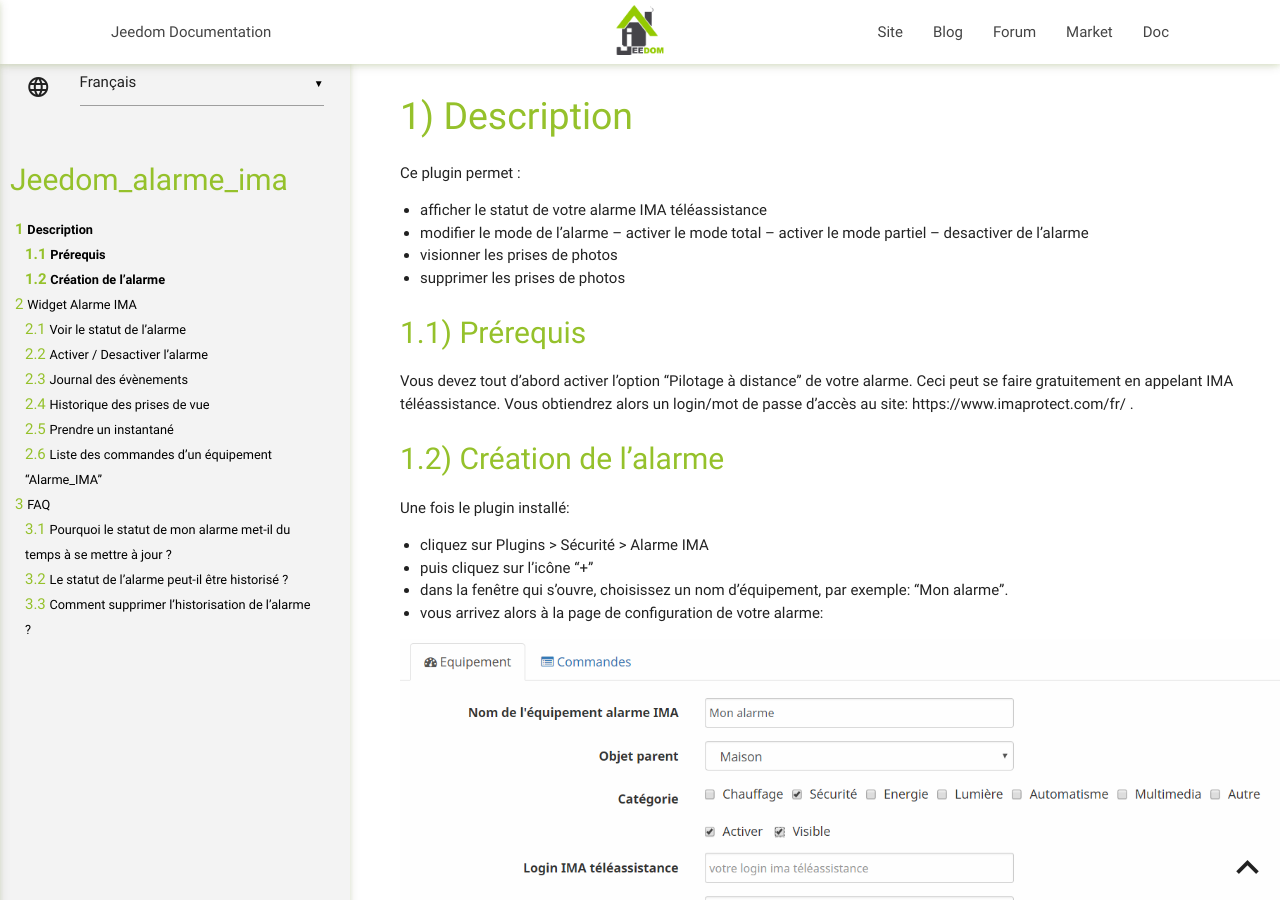
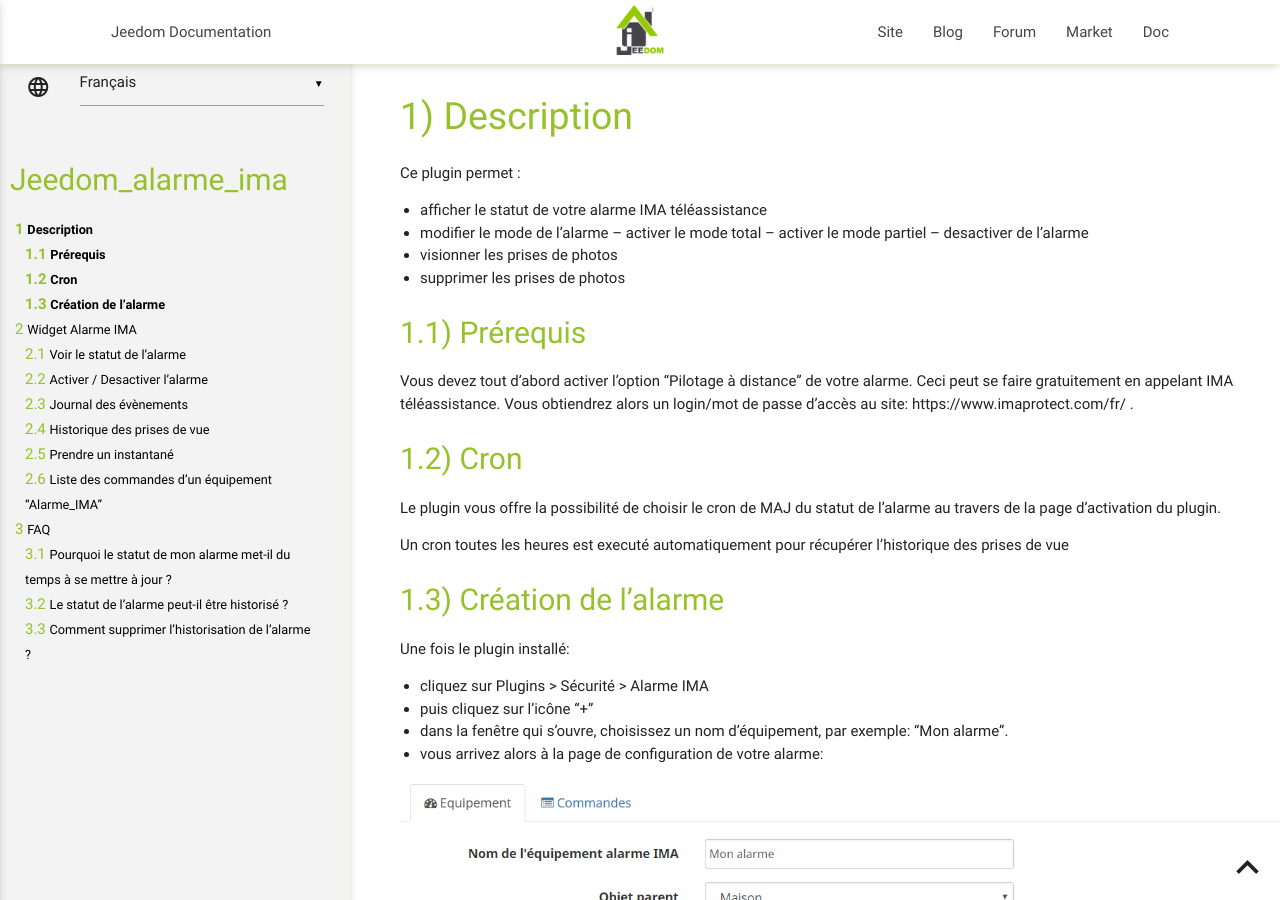
Before and after one commit to lplancke/jeedom_alarme_IMA, a Jekyll site: the page built from docs/fr_FR/index.md, in a window 1280 px wide and 900 px high. Built offline with Jekyll 4.4.1, drawn with Linux system fonts in a browser that asks for light colours; our own code applies the rules of GitHub Pages for plain Markdown files; some of the changed text lies outside the part shown.

Commit message:
Update index.md

```diff
--- a/docs/fr_FR/index.md
+++ b/docs/fr_FR/index.md
@@ -15,6 +15,12 @@ Prérequis
 Vous devez tout d'abord activer l'option "Pilotage à distance" de votre alarme.
 Ceci peut se faire gratuitement en appelant IMA téléassistance.
 Vous obtiendrez alors un login/mot de passe d'accès au site: https://www.imaprotect.com/fr/ .
+
+Cron
+---
+Le plugin vous offre la possibilité de choisir le cron de MAJ du statut de l'alarme au travers de la page d'activation du plugin.
+
+Un cron toutes les heures est executé automatiquement pour récupérer l'historique des prises de vue
 
 
 Création de l'alarme
@@ -143,9 +149,9 @@ Le statut de l'alarme est mis à jour toutes les minutes par jeedom. Il faut don
 Le statut de l'alarme peut-il être historisé ?
 ---
 Par défaut, le statut de votre alarme est historisé. Vous pouvez consulter l'historique en cliquant sur "Statut alarme" sur le widget de votre alarme sur le dashboard jeedom:
-  * la valeur 0 signifie que l'alarme était éteinte,
-  * la valeur 2 signifie qu'elle était allumée,
-  * la valeur 1 que l'alarme couvrait une partie de votre domicile.
+  * la valeur 0 signifie que l'alarme est désactivée,
+  * la valeur 2 signifie que l'alarme est activée en mode total,
+  * la valeur 1 que l'alarme est activée en mode partiel.
 
 Comment supprimer l'historisation de l'alarme ?
 ---
```
